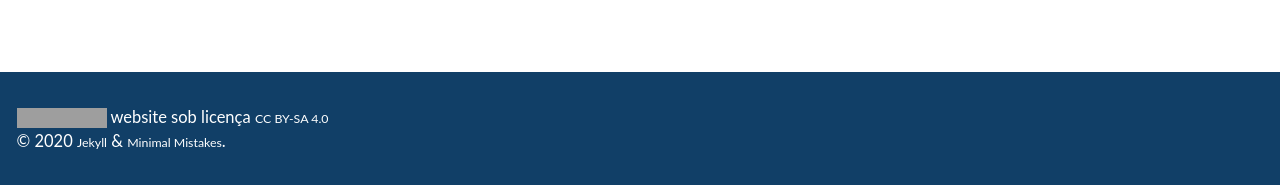
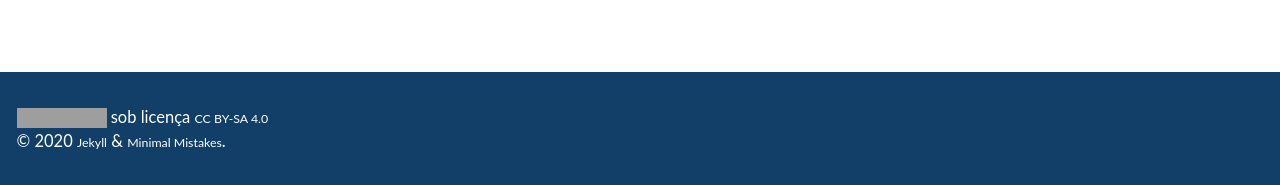
Before and after one commit to milenalauschner/MM, a Jekyll site: the page built from index.md, in a window 1280 px wide and 900 px high, scrolled down 401 px. Shown: the part 712-897 px from the top of the window. Built offline with Jekyll 4.4.1, drawn with Linux system fonts in a browser that asks for light colours; cached includes are drawn as plain includes; nearby versions of some CDN libraries; some web fonts are replaced; grey boxes are pictures that could not be loaded.

Commit message:
Update footer.html

```diff
--- a/_includes/footer.html
+++ b/_includes/footer.html
@@ -8,7 +8,7 @@
 
 <div class="outer">
     <div id="footer-info" class="inner">
-      <img src="https://licensebuttons.net/l/by-sa/3.0/88x31.png" alt="CC BY-SA"> website sob licença <a href="https://creativecommons.org/licenses/by-sa/4.0/" target="_blank"> CC BY-SA 4.0</a>
+      <img src="https://licensebuttons.net/l/by-sa/3.0/88x31.png" alt="CC BY-SA"> sob licença <a href="https://creativecommons.org/licenses/by-sa/4.0/" target="_blank"> CC BY-SA 4.0</a>
     </div>
   </div>
 <div class="page__footer-copyright">&copy; {{ site.time | date: '%Y' }}  <a href="https://jekyllrb.com" rel="nofollow">Jekyll</a> &amp; <a href="https://mademistakes.com/work/minimal-mistakes-jekyll-theme/" rel="nofollow">Minimal Mistakes</a>.</div>
```
